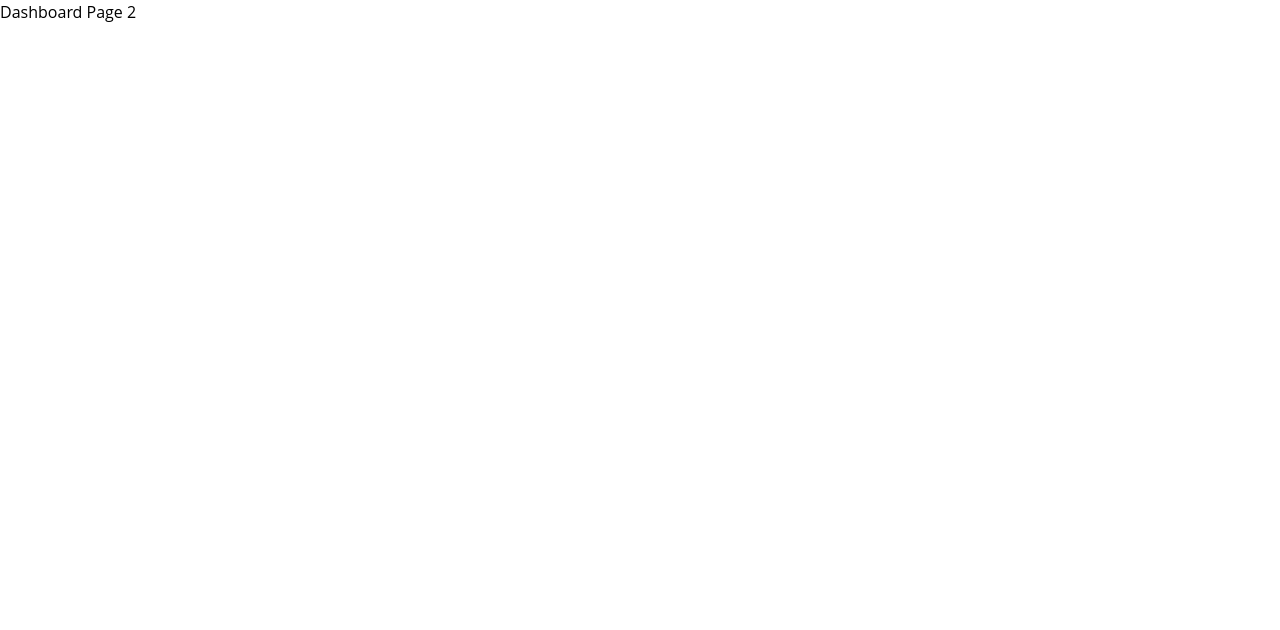
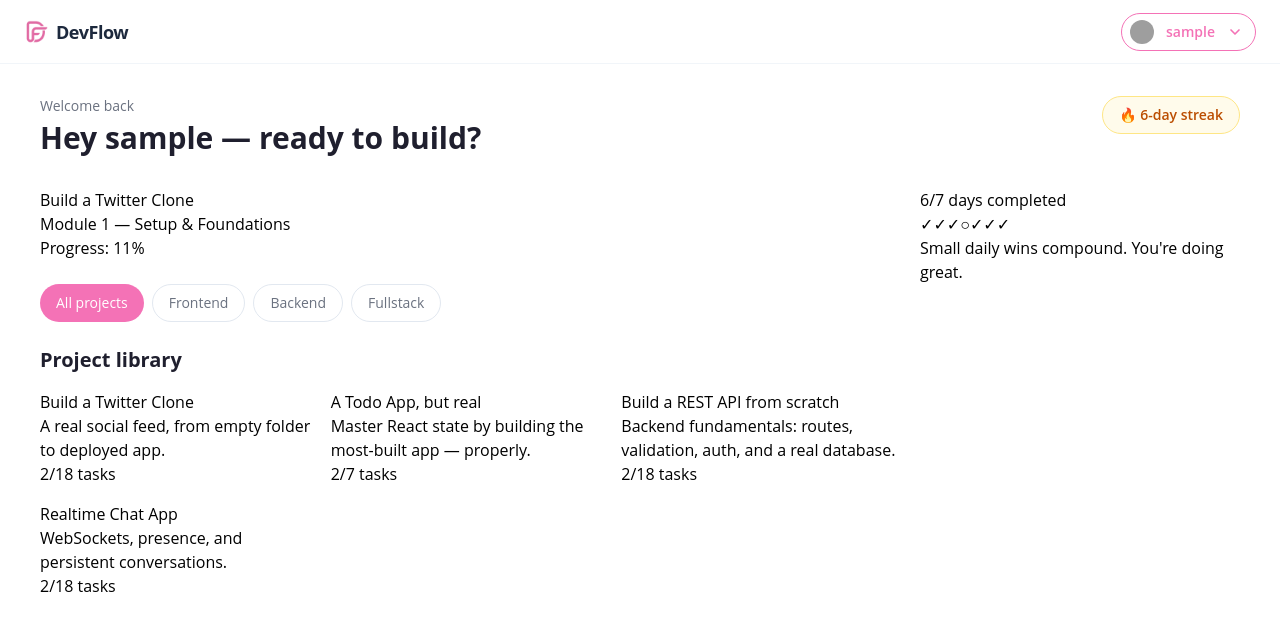
Before and after one commit to onfire-devcamp/devflow-fe, a React (Vite) app: page /dashboard in a window 1280 px wide. Shown: the top 630 px of the page. Built offline with nearby package versions, Linux system fonts and the light colour scheme; no server answers; sample sign-in values are in the browser's storage; grey boxes are pictures that could not be loaded.

Commit message:
feat(dashboard): implement dashboard page and components

```diff
--- /dev/null
+++ b/src/features/dashboard/components/ContinueLearningCard.tsx
@@ -0,0 +1,20 @@
+interface ContinueLearningCardProps {
+  data: {
+    id: string;
+    title: string;
+    moduleName: string;
+    moduleHint: string;
+    progressPercent: number;
+    thumbnailEmoji: string;
+  };
+}
+
+export const ContinueLearningCard = ({ data }: ContinueLearningCardProps) => {
+  return (
+    <div>
+      <h3>{data.title}</h3>
+      <p>{data.moduleName}</p>
+      <p>Progress: {data.progressPercent}%</p>
+    </div>
+  );
+};
--- a/src/features/dashboard/components/DashboardPage.tsx
+++ b/src/features/dashboard/components/DashboardPage.tsx
@@ -1,3 +1,190 @@
+import { useState } from 'react';
+import { Header } from '../../../components/ui/Header';
+import { PageContainer } from '../../../components/ui/PageContainer';
+import { useAuthStore } from '../../auth/stores/authStore';
+import { ContinueLearningCard } from './ContinueLearningCard';
+import { ProjectCard } from './ProjectCard';
+import { WeeklyStreakCard } from './WeeklyStreakCard';
+import type {
+  DashboardProject,
+  FilterCategory,
+  WeekDayData,
+} from '../types/dashboardTypes';
+
+// Mock data
+const MOCK_PROJECTS: DashboardProject[] = [
+  {
+    id: 'twitter-clone',
+    title: 'Build a Twitter Clone',
+    description: 'A real social feed, from empty folder to deployed app.',
+    category: 'FULLSTACK',
+    difficulty: 'INTERMEDIATE',
+    estimatedHours: 14,
+    completedTasks: 2,
+    totalTasks: 18,
+  },
+  {
+    id: 'todo-app',
+    title: 'A Todo App, but real',
+    description:
+      'Master React state by building the most-built app — properly.',
+    category: 'FRONTEND',
+    difficulty: 'BEGINNER',
+    estimatedHours: 4,
+    completedTasks: 2,
+    totalTasks: 7,
+  },
+  {
+    id: 'rest-api',
+    title: 'Build a REST API from scratch',
+    description:
+      'Backend fundamentals: routes, validation, auth, and a real database.',
+    category: 'BACKEND',
+    difficulty: 'INTERMEDIATE',
+    estimatedHours: 8,
+    completedTasks: 2,
+    totalTasks: 18,
+  },
+  {
+    id: 'realtime-chat',
+    title: 'Realtime Chat App',
+    description: 'WebSockets, presence, and persistent conversations.',
+    category: 'FULLSTACK',
+    difficulty: 'ADVANCED',
+    estimatedHours: 18,
+    completedTasks: 2,
+    totalTasks: 18,
+  },
+];
+
+const MOCK_CONTINUE = {
+  id: 'twitter-clone',
+  title: 'Build a Twitter Clone',
+  moduleName: 'Module 1 — Setup & Foundations',
+  moduleHint: 'One task to go before unlocking auth.',
+  progressPercent: 11,
+  thumbnailEmoji: '🐦',
+};
+
+const MOCK_WEEK_DAYS: WeekDayData[] = [
+  { label: 'M', completed: true },
+  { label: 'T', completed: true },
+  { label: 'W', completed: true },
+  { label: 'T', completed: false },
+  { label: 'F', completed: true },
+  { label: 'S', completed: true },
+  { label: 'S', completed: true },
+];
+
+const STREAK_DAYS = 6;
+
+// Filter definitions
+const FILTERS: { label: string; value: FilterCategory }[] = [
+  { label: 'All projects', value: 'ALL' },
+  { label: 'Frontend', value: 'FRONTEND' },
+  { label: 'Backend', value: 'BACKEND' },
+  { label: 'Fullstack', value: 'FULLSTACK' },
+];
+
+// Page
 export default function DashboardPage() {
-  return <div>Dashboard Page 2</div>;
+  const username = useAuthStore((state) => state.user?.username ?? 'there');
+  const firstName = username.split(' ')[0];
+
+  const [activeFilter, setActiveFilter] = useState<FilterCategory>('ALL');
+
+  const filteredProjects =
+    activeFilter === 'ALL'
+      ? MOCK_PROJECTS
+      : MOCK_PROJECTS.filter((p) => p.category === activeFilter);
+
+  const completedDays = MOCK_WEEK_DAYS.filter((d) => d.completed).length;
+
+  return (
+    <PageContainer>
+      <Header />
+
+      <main className="flex-1">
+        <div className="max-w-screen-xl mx-auto px-4 sm:px-6 lg:px-10 py-8">
+          {/* Welcome row */}
+          <div className="flex flex-wrap items-start justify-between gap-4 mb-8">
+            <div>
+              <p className="text-sm text-fg-muted mb-1">Welcome back</p>
+              <h1 className="text-2xl sm:text-3xl font-bold text-fg">
+                Hey {firstName} — ready to build?
+              </h1>
+            </div>
+            <span className="inline-flex items-center gap-2 px-4 py-2 rounded-full bg-amber-50 border border-amber-200 text-amber-700 text-sm font-semibold select-none">
+              🔥 {STREAK_DAYS}-day streak
+            </span>
+          </div>
+
+          {/* Two-column layout */}
+          <div className="flex flex-col lg:flex-row gap-6">
+            {/* ── Left column ── */}
+            <div className="flex-1 min-w-0 space-y-6">
+              {/* Continue learning */}
+              <ContinueLearningCard data={MOCK_CONTINUE} />
+
+              {/* Filter chips */}
+              <div
+                role="group"
+                aria-label="Filter projects by category"
+                className="flex flex-wrap gap-2"
+              >
+                {FILTERS.map(({ label, value }) => (
+                  <button
+                    key={value}
+                    onClick={() => setActiveFilter(value)}
+                    aria-pressed={activeFilter === value}
+                    className={[
+                      'px-4 py-2 rounded-full text-sm font-medium transition-colors',
+                      'focus-visible:outline-none focus-visible:ring-2 focus-visible:ring-primary focus-visible:ring-offset-1',
+                      activeFilter === value
+                        ? 'bg-primary text-white'
+                        : 'bg-white border border-slate-200 text-fg-muted hover:border-primary-mid hover:text-primary cursor-pointer',
+                    ].join(' ')}
+                  >
+                    {label}
+                  </button>
+                ))}
+              </div>
+
+              {/* Project library */}
+              <section aria-label="Project library">
+                <h2 className="text-xl font-bold text-fg mb-4">
+                  Project library
+                </h2>
+
+                {filteredProjects.length > 0 ? (
+                  <div className="grid grid-cols-1 sm:grid-cols-2 xl:grid-cols-3 gap-4">
+                    {filteredProjects.map((project) => (
+                      <ProjectCard key={project.id} project={project} />
+                    ))}
+                  </div>
+                ) : (
+                  <p className="py-12 text-center text-sm text-fg-muted">
+                    No projects in this category yet.
+                  </p>
+                )}
+              </section>
+            </div>
+
+            {/* ── Right sidebar ── */}
+            <aside
+              className="w-full lg:w-72 xl:w-80 shrink-0"
+              aria-label="Weekly activity"
+            >
+              <WeeklyStreakCard
+                days={MOCK_WEEK_DAYS}
+                completedDays={completedDays}
+                totalDays={7}
+                message="Small daily wins compound. You're doing great."
+              />
+            </aside>
+          </div>
+        </div>
+      </main>
+    </PageContainer>
+  );
 }
--- /dev/null
+++ b/src/features/dashboard/components/ProjectCard.tsx
@@ -0,0 +1,17 @@
+import type { DashboardProject } from '../types/dashboardTypes';
+
+interface ProjectCardProps {
+  project: DashboardProject;
+}
+
+export const ProjectCard = ({ project }: ProjectCardProps) => {
+  return (
+    <div>
+      <h4>{project.title}</h4>
+      <p>{project.description}</p>
+      <p>
+        {project.completedTasks}/{project.totalTasks} tasks
+      </p>
+    </div>
+  );
+};
--- /dev/null
+++ b/src/features/dashboard/components/WeeklyStreakCard.tsx
@@ -0,0 +1,29 @@
+import type { WeekDayData } from '../types/dashboardTypes';
+
+interface WeeklyStreakCardProps {
+  days: WeekDayData[];
+  completedDays: number;
+  totalDays: number;
+  message: string;
+}
+
+export const WeeklyStreakCard = ({
+  days,
+  completedDays,
+  totalDays,
+  message,
+}: WeeklyStreakCardProps) => {
+  return (
+    <div>
+      <h3>
+        {completedDays}/{totalDays} days completed
+      </h3>
+      <div>
+        {days.map((day) => (
+          <span key={day.label}>{day.completed ? '✓' : '○'}</span>
+        ))}
+      </div>
+      <p>{message}</p>
+    </div>
+  );
+};
--- /dev/null
+++ b/src/features/dashboard/types/dashboardTypes.ts
@@ -0,0 +1,31 @@
+import type {
+  DifficultyLevel,
+  ProjectCategory,
+} from '../../projects/types/projectTypes';
+
+export type FilterCategory = 'ALL' | 'FRONTEND' | 'BACKEND' | 'FULLSTACK';
+
+export interface DashboardProject {
+  id: string;
+  title: string;
+  description: string;
+  category: ProjectCategory;
+  difficulty: DifficultyLevel;
+  estimatedHours: number;
+  completedTasks: number;
+  totalTasks: number;
+}
+
+export interface ContinueLearningData {
+  id: string;
+  title: string;
+  moduleName: string;
+  moduleHint: string;
+  progressPercent: number;
+  thumbnailEmoji?: string;
+}
+
+export interface WeekDayData {
+  label: string;
+  completed: boolean;
+}
```
Also changed, not shown: src/features/projects/types/projectTypes.ts (added, +19 -0 lines).
